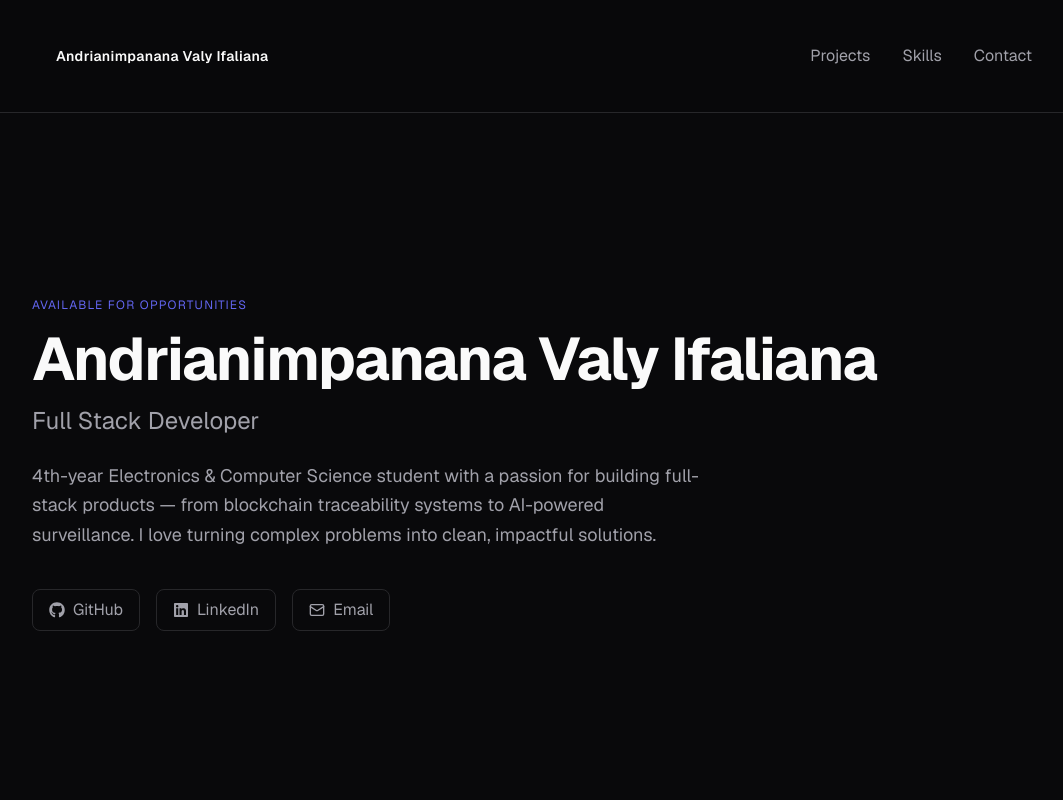
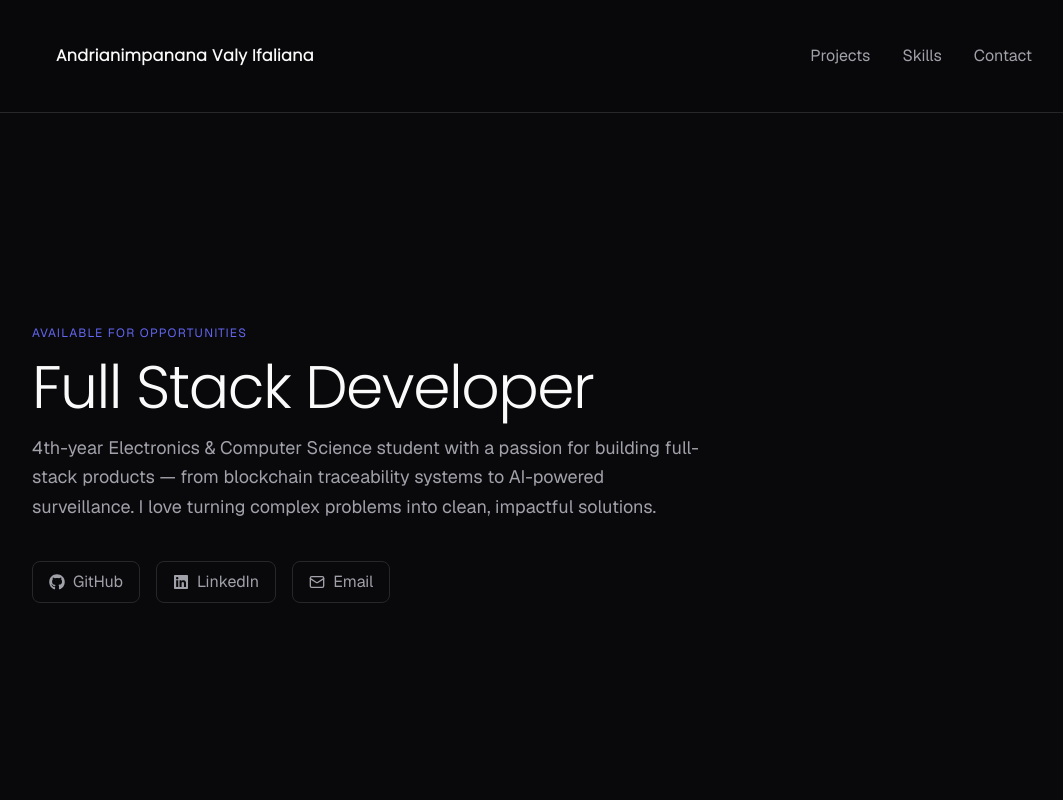
Before and after one commit to Valyfaliana/my-portfolio, a Next.js app: page / in a window 1280 px wide. Shown: the top 800 px of the page, without its empty margins (96-1159 px from the left). Built offline with nearby package versions, Linux system fonts and the light colour scheme.

Commit message:
Enhance typography and styling: add Poppins font, update theme variables, and improve component styles

```diff
--- a/app/globals.css
+++ b/app/globals.css
@@ -1,6 +1,6 @@
 @import "tailwindcss";
 
-@theme inline {
+@theme {
   --color-bg: #09090b;
   --color-surface: #18181b;
   --color-border: #27272a;
@@ -11,23 +11,24 @@
 
   --font-sans: var(--font-geist-sans);
   --font-mono: var(--font-geist-mono);
+  --font-heading: var(--font-poppins-light);
 }
 
+@layer base {
   html {
     scroll-behavior: smooth;
   }
 
   body {
-  background-color: var(--color-bg);
-  color: var(--color-text);
-  -webkit-font-smoothing: antialiased;
+    @apply bg-bg text-text antialiased;
   }
 
   ::selection {
-  background-color: var(--color-accent);
-  color: #fff;
+    @apply bg-accent text-white;
+  }
 }
 
+@layer utilities {
   ::-webkit-scrollbar {
     width: 6px;
   }
@@ -40,3 +41,4 @@ body {
     background: var(--color-border);
     border-radius: 3px;
   }
+}
--- a/app/layout.tsx
+++ b/app/layout.tsx
@@ -1,5 +1,5 @@
 import type { Metadata } from "next";
-import { Geist, Geist_Mono } from "next/font/google";
+import { Geist, Geist_Mono, Poppins } from "next/font/google";
 import "./globals.css";
 
 const geistSans = Geist({
@@ -9,6 +9,12 @@ const geistSans = Geist({
 
 const geistMono = Geist_Mono({
   variable: "--font-geist-mono",
+  subsets: ["latin"],
+});
+
+const poppinsLight = Poppins({
+  weight: "300",
+  variable: "--font-poppins-light",
   subsets: ["latin"],
 });
 
@@ -25,7 +31,7 @@ export default function RootLayout({
   return (
     <html
       lang="en"
-      className={`${geistSans.variable} ${geistMono.variable} h-full antialiased`}
+      className={`${geistSans.variable} ${geistMono.variable} ${poppinsLight.variable} h-full antialiased`}
     >
       <body className="min-h-full flex flex-col">{children}</body>
     </html>
--- a/components/Hero.tsx
+++ b/components/Hero.tsx
@@ -11,12 +11,9 @@ export default function Hero() {
         <p className="text-xs uppercase tracking-widest text-accent mb-4">
           Available for opportunities
         </p>
-        <h1 className="text-4xl md:text-6xl font-bold tracking-tight text-text mb-4">
-          {profile.name}
+        <h1 className="text-4xl md:text-6xl font-heading tracking-tight text-text mb-4">
+          {profile.title}
         </h1>
-        <h2 className="text-xl md:text-2xl text-muted mb-6">
-          {profile.title}
-        </h2>
         <p className="text-base md:text-lg text-muted max-w-2xl mb-10 leading-relaxed">
           {profile.bio}
         </p>
--- a/components/Navbar.tsx
+++ b/components/Navbar.tsx
@@ -10,7 +10,7 @@ export default function Navbar() {
   return (
     <header className="fixed top-0 left-0 right-0 z-50 border-b border-border bg-bg/80 backdrop-blur-md">
       <div className="mx-auto flex h-28 max-w-5xl items-center justify-between px-6">
-        <p className="text-sm font-semibold text-text tracking-wide">
+        <p className="font-heading font-bold text-text tracking-wide">
           {profile.name}
         </p>
 
--- a/tailwind.config.ts
+++ b/tailwind.config.ts
@@ -15,6 +15,7 @@ const config: Config = {
       fontFamily: {
         sans: ["var(--font-sans)"],
         mono: ["var(--font-mono)"],
+        heading: ["var(--font-heading)"],
       },
     },
   },
```
Lines whose indentation alone changed are shown as unchanged.
